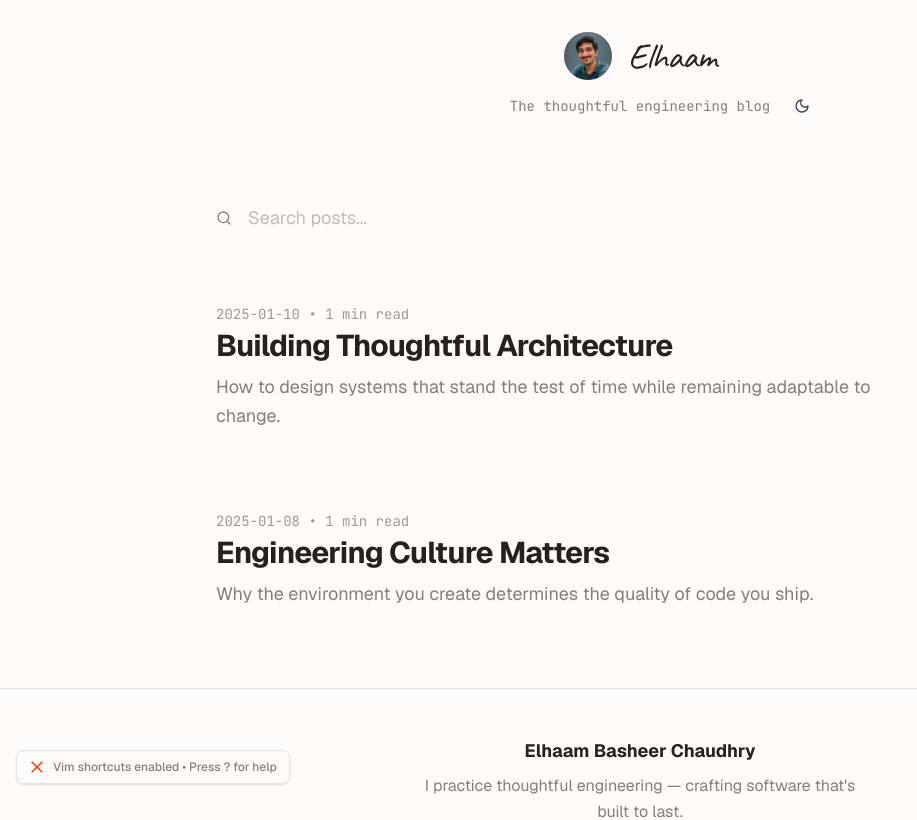
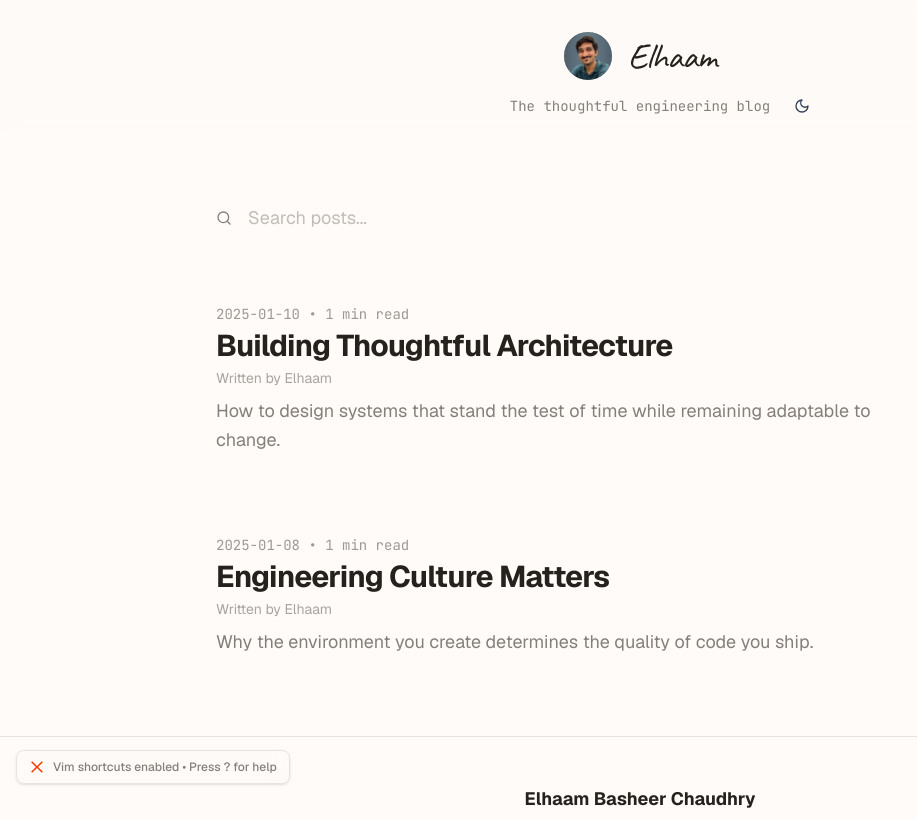
Before and after one commit to itse4elhaam/elhaam.dev, a Next.js app: page / in a window 1280 px wide. Shown: the top 820 px of the page, without its empty margins (0-917 px from the left). Built offline with nearby package versions, Linux system fonts and the light colour scheme; no server answers.

Commit message:
feat: add author byline to blog posts
- Added 'Written by Elhaam' below titles on homepage and blog posts
- Consistent author attribution across all blog content

```diff
--- a/src/app/blog/[slug]/page.tsx
+++ b/src/app/blog/[slug]/page.tsx
@@ -120,7 +120,8 @@ export default async function BlogPostPage({ params }: BlogPageProps) {
               {post.title}
             </h1>
 
-            {/* Tags */}
+            <p className="text-base text-muted-foreground">Written by Elhaam</p>
+
             {post.tags.length > 0 && (
               <div className="flex flex-wrap gap-2 pt-2">
                 {post.tags.map((tag) => (
--- a/src/components/post-list.tsx
+++ b/src/components/post-list.tsx
@@ -59,6 +59,7 @@ export function PostList({ posts }: PostListProps) {
                       <h2 className="text-2xl sm:text-3xl font-bold tracking-tight text-muted-foreground">
                         {post.title}
                       </h2>
+                      <p className="text-sm text-muted-foreground/60">Written by Elhaam</p>
                     </div>
                     <p className="text-base sm:text-lg text-muted-foreground/70 leading-relaxed max-w-2xl">
                       {post.description}
@@ -77,6 +78,7 @@ export function PostList({ posts }: PostListProps) {
                       <h2 className="text-2xl sm:text-3xl font-bold tracking-tight transition-colors">
                         {post.title}
                       </h2>
+                      <p className="text-sm text-muted-foreground/70">Written by Elhaam</p>
                     </div>
                     <p className="text-base sm:text-lg text-muted-foreground leading-relaxed max-w-2xl">
                       {post.description}
```
